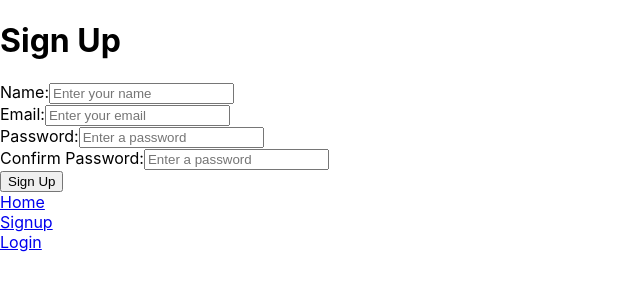
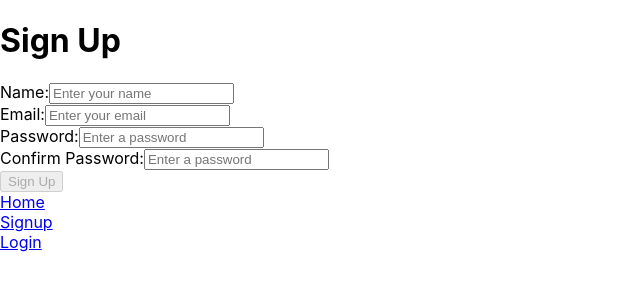
Before and after one commit to Cory-Thomas/Front-End, a React (Create React App) app in the folder my-app/: page /Signup in a window 1280 px wide. Shown: the top 300 px of the page, without its empty margins (0-640 px from the left). Built offline with nearby package versions, Linux system fonts and the light colour scheme.

Commit message:
Found a way to implement password confirmation without Yup, and also grey out everything until each field is filled in

```diff
--- a/my-app/src/Signup.js
+++ b/my-app/src/Signup.js
@@ -7,12 +7,16 @@ export default function Signup(){
         password: '',
         passwordConfirmation: ''
     })
+    const [disabled, setDisabled] = useState(true)
 
     const handleChange = e => {
         setForm({
             ...form,
             [e.target.name]: e.target.value
         })
+        if(form.passwordConfirmation && form.name && form.email && form.password !== ''){
+                setDisabled(false)
+            }
     };
 
     const handleSubmit = e => {
@@ -77,7 +81,8 @@ export default function Signup(){
                         />
                     </label>
                 </div>
-                <button type='submit'>Sign Up</button>
+                <button disabled={disabled} type='submit'>Sign Up</button>
+                {form.password !== form.passwordConfirmation ? "Password doesn't match" : null}
             </form>
         </>
     )
```
